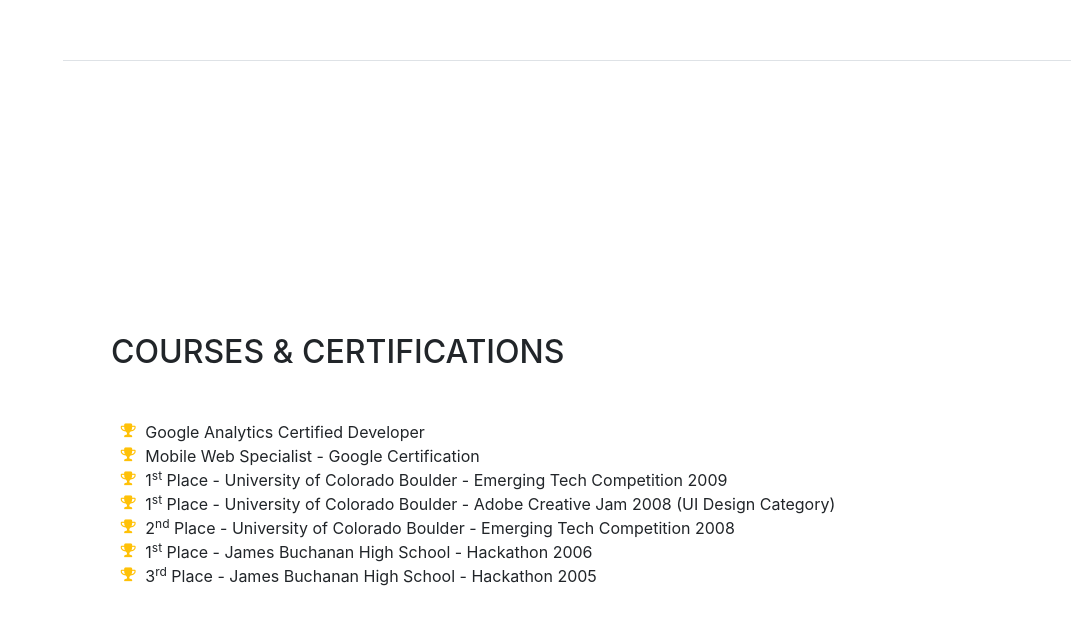
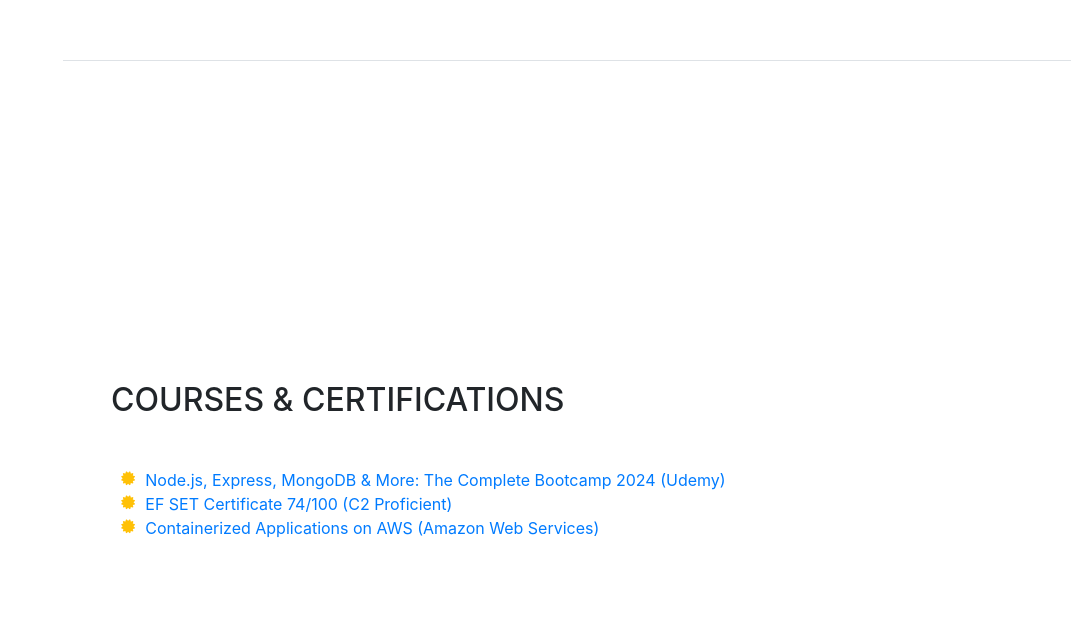
Before and after one commit to CamiloTello002/CamiloTello002.github.io, a website with bundled scripts: page index.html in a window 1280 px wide. Shown: the part 3939-4562 px from the top of the page, without its empty margins (209-1280 px from the left). Built offline with nearby package versions, Linux system fonts and the light colour scheme; a web font is replaced by a local one.

Commit message:
Added certifications and courses. Each are open on a new tab

```diff
--- a/index.html
+++ b/index.html
@@ -264,38 +264,19 @@
         <h2 class="mb-5">Courses &amp; certifications</h2>
         <ul class="fa-ul mb-0">
           <li>
-            <i class="fa-li fa fa-trophy text-warning"></i>
-            Google Analytics Certified Developer
+            <i class="fa-li fa fa-certificate text-warning"></i>
+            <a href="https://www.udemy.com/certificate/UC-f2be3f34-9ffa-4ed0-8eb8-d5115d85291e/"
+              target="_blank">Node.js, Express,
+              MongoDB &amp; More: The Complete Bootcamp 2024 (Udemy)</a>
           </li>
           <li>
-            <i class="fa-li fa fa-trophy text-warning"></i>
-            Mobile Web Specialist - Google Certification
+            <i class="fa-li fa fa-certificate text-warning"></i>
+            <a href="https://cert.efset.org/6b16Y1" target="_blank">EF SET Certificate 74/100 (C2 Proficient)</a>
           </li>
           <li>
-            <i class="fa-li fa fa-trophy text-warning"></i>
-            1<sup>st</sup>
-            Place - University of Colorado Boulder - Emerging Tech Competition 2009
-          </li>
-          <li>
-            <i class="fa-li fa fa-trophy text-warning"></i>
-            1<sup>st</sup>
-            Place - University of Colorado Boulder - Adobe Creative Jam 2008 (UI Design Category)
-          </li>
-          <li>
-            <i class="fa-li fa fa-trophy text-warning"></i>
-            2<sup>nd</sup>
-            Place - University of Colorado Boulder - Emerging Tech Competition 2008
-          </li>
-          <li>
-          <li>
-            <i class="fa-li fa fa-trophy text-warning"></i>
-            1<sup>st</sup>
-            Place - James Buchanan High School - Hackathon 2006
-          </li>
-          <li>
-            <i class="fa-li fa fa-trophy text-warning"></i>
-            3<sup>rd</sup>
-            Place - James Buchanan High School - Hackathon 2005
+            <i class="fa-li fa fa-certificate text-warning"></i>
+            <a href="https://www.coursera.org/account/accomplishments/verify/9JCRZWA6G83N" target="_blank">Containerized
+              Applications on AWS (Amazon Web Services)</a>
           </li>
         </ul>
       </div>
```
